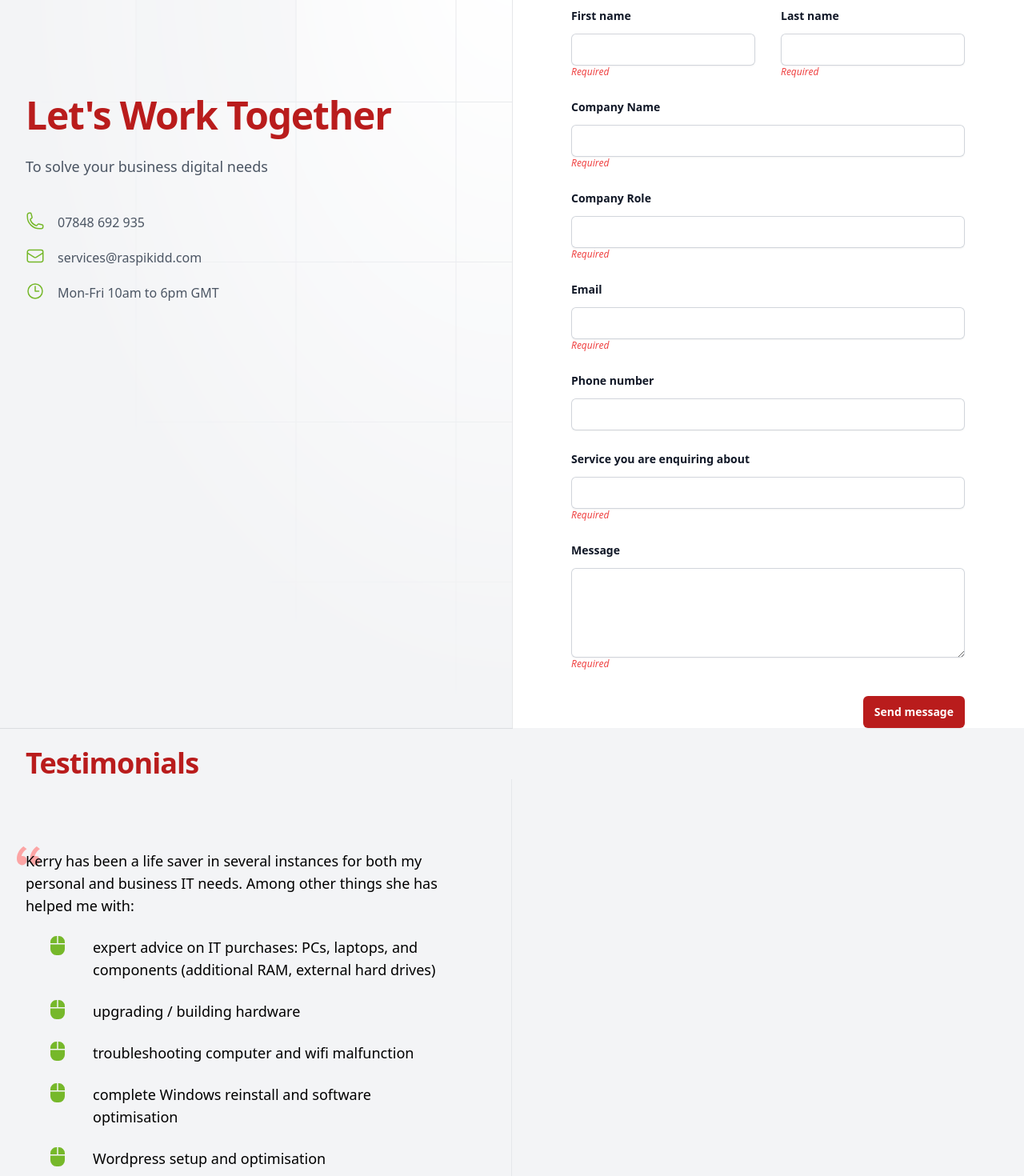
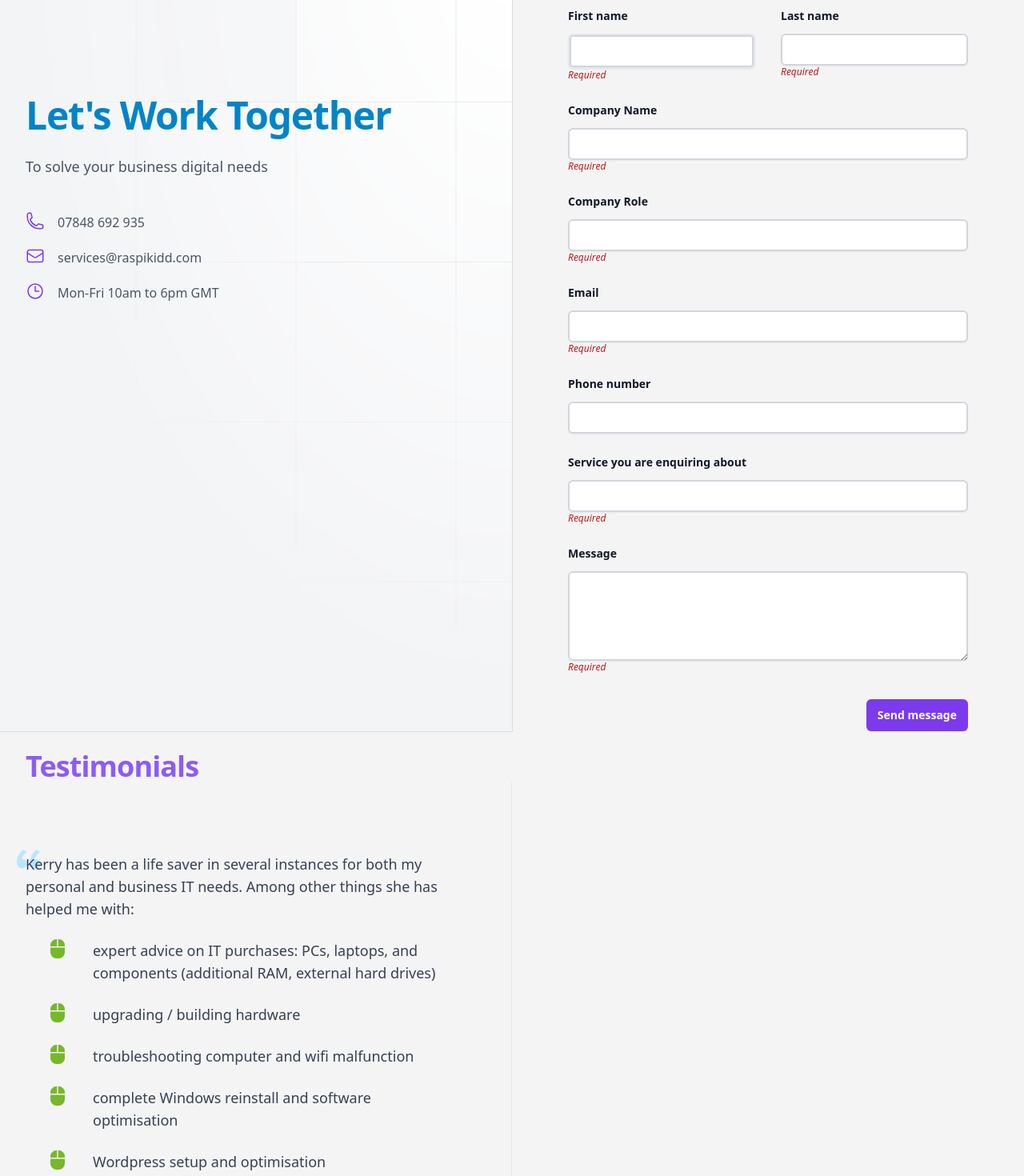
Before and after one commit to DigitalITServices/DigitalServices, a Nuxt app: page /HireMe in a window 1280 px wide. Shown: the part 200-1670 px from the top of the page at 80% size. Built offline with nearby package versions, Linux system fonts and the light colour scheme.

Commit message:
Updated Hire me and contact form

```diff
--- a/components/ContactForm.vue
+++ b/components/ContactForm.vue
@@ -16,73 +16,73 @@
               <label for="first-name" class="block text-sm font-semibold leading-6 text-gray-900">First name</label>
               <div class="mt-2.5">
                 <input
-                  class="block w-full rounded-md border-0 px-3.5 py-2 text-gray-900 shadow-sm ring-1 ring-inset ring-gray-300 placeholder:text-gray-400 focus:ring-2 focus:ring-inset focus:ring-indigo-600 sm:text-sm sm:leading-6"
+                  class="block w-full rounded-md border-2 px-3.5 py-2 text-gray-900 shadow-sm ring-2 ring-inset ring-gray-300 placeholder:text-gray-400 focus:ring-2 focus:ring-inset focus:ring-violet-600 sm:text-sm sm:leading-6"
                   id="first-name"
                   name="first-name"
                   type="text"
                   autocomplete="text"
                   required
                 />
-                <p class="text-red-500 text-xs italic"> Required </p>
+                <p class="text-red-700 text-xs italic"> Required </p>
               </div>
             </div>
             <div>
               <label for="last-name" class="block text-sm font-semibold leading-6 text-gray-900">Last name</label>
               <div class="mt-2.5">
                 <input
-                 class="block w-full rounded-md border-0 px-3.5 py-2 text-gray-900 shadow-sm ring-1 ring-inset ring-gray-300 placeholder:text-gray-400 focus:ring-2 focus:ring-inset focus:ring-indigo-600 sm:text-sm sm:leading-6"
+                 class="block w-full rounded-md border-0 px-3.5 py-2 text-gray-900 shadow-sm ring-2 ring-inset ring-gray-300 placeholder:text-gray-400 focus:ring-2 focus:ring-inset focus:ring-indigo-600 sm:text-sm sm:leading-6"
                  id="last-name"
                  name="last-name"
                  type="text"
                  autocomplete="text"
                  required />
-                <p class="text-red-500 text-xs italic"> Required </p>
+                <p class="text-red-700 text-xs italic"> Required </p>
               </div>
             </div>
             <div class="sm:col-span-2">
               <label for="company" class="block text-sm font-semibold leading-6 text-gray-900">Company Name</label>
               <div class="mt-2.5">
                 <input
-                 class="block w-full rounded-md border-0 px-3.5 py-2 text-gray-900 shadow-sm ring-1 ring-inset ring-gray-300 placeholder:text-gray-400 focus:ring-2 focus:ring-inset focus:ring-indigo-600 sm:text-sm sm:leading-6"
+                 class="block w-full rounded-md border-0 px-3.5 py-2 text-gray-900 shadow-sm ring-2 ring-inset ring-gray-300 placeholder:text-gray-400 focus:ring-2 focus:ring-inset focus:ring-indigo-600 sm:text-sm sm:leading-6"
                  id="company"
                  name="company"
                  type="text"
                  autocomplete="organization"
                  required />
-                <p class="text-red-500 text-xs italic"> Required </p>
+                <p class="text-red-700 text-xs italic"> Required </p>
               </div>
             </div>
             <div class="sm:col-span-2">
               <label for="company-role" class="block text-sm font-semibold leading-6 text-gray-900">Company Role</label>
               <div class="mt-2.5">
                 <input
-                 class="block w-full rounded-md border-0 px-3.5 py-2 text-gray-900 shadow-sm ring-1 ring-inset ring-gray-300 placeholder:text-gray-400 focus:ring-2 focus:ring-inset focus:ring-indigo-600 sm:text-sm sm:leading-6"
+                 class="block w-full rounded-md border-0 px-3.5 py-2 text-gray-900 shadow-sm ring-2 ring-inset ring-gray-300 placeholder:text-gray-400 focus:ring-2 focus:ring-inset focus:ring-indigo-600 sm:text-sm sm:leading-6"
                  id="company-role"
                  name="company-role"
                  type="text"
                  autocomplete="organization-title"
                  required />
-                <p class="text-red-500 text-xs italic"> Required </p>
+                <p class="text-red-700 text-xs italic"> Required </p>
               </div>
             </div>
             <div class="sm:col-span-2">
               <label for="email" class="block text-sm font-semibold leading-6 text-gray-900">Email</label>
               <div class="mt-2.5">
                 <input
-                 class="block w-full rounded-md border-0 px-3.5 py-2 text-gray-900 shadow-sm ring-1 ring-inset ring-gray-300 placeholder:text-gray-400 focus:ring-2 focus:ring-inset focus:ring-indigo-600 sm:text-sm sm:leading-6"
+                 class="block w-full rounded-md border-0 px-3.5 py-2 text-gray-900 shadow-sm ring-2 ring-inset ring-gray-300 placeholder:text-gray-400 focus:ring-2 focus:ring-inset focus:ring-indigo-600 sm:text-sm sm:leading-6"
                  id="email"
                  name="email"
                  type="email"
                  autocomplete="email"
                  required />
-                <p class="text-red-500 text-xs italic"> Required </p>
+                <p class="text-red-700 text-xs italic"> Required </p>
               </div>
             </div>
             <div class="sm:col-span-2">
               <label for="phone-number" class="block text-sm font-semibold leading-6 text-gray-900">Phone number</label>
               <div class="mt-2.5">
                 <input
-                 class="block w-full rounded-md border-0 px-3.5 py-2 text-gray-900 shadow-sm ring-1 ring-inset ring-gray-300 placeholder:text-gray-400 focus:ring-2 focus:ring-inset focus:ring-indigo-600 sm:text-sm sm:leading-6"
+                 class="block w-full rounded-md border-0 px-3.5 py-2 text-gray-900 shadow-sm ring-2 ring-inset ring-gray-300 placeholder:text-gray-400 focus:ring-2 focus:ring-inset focus:ring-indigo-600 sm:text-sm sm:leading-6"
                  id="phone-number"
                  name="phone-number"
                  type="tel"
@@ -93,30 +93,30 @@
               <label for="Service" class="block text-sm font-semibold leading-6 text-gray-900"> Service you are enquiring about </label>
               <div class="mt-2.5">
                 <input
-                 class="block w-full rounded-md border-0 px-3.5 py-2 text-gray-900 shadow-sm ring-1 ring-inset ring-gray-300 placeholder:text-gray-400 focus:ring-2 focus:ring-inset focus:ring-indigo-600 sm:text-sm sm:leading-6"
+                 class="block w-full rounded-md border-0 px-3.5 py-2 text-gray-900 shadow-sm ring-2 ring-inset ring-gray-300 placeholder:text-gray-400 focus:ring-2 focus:ring-inset focus:ring-indigo-600 sm:text-sm sm:leading-6"
                  id="service"
                  name="service"
                  type="text"
                  required />
-                <p class="text-red-500 text-xs italic"> Required </p>
+                <p class="text-red-700 text-xs italic"> Required </p>
               </div>
             </div>
             <div class="sm:col-span-2">
               <label for="message" class="block text-sm font-semibold leading-6 text-gray-900">Message</label>
               <div class="mt-2.5">
                 <textarea
-                 class="block w-full rounded-md border-0 px-3.5 py-2 text-gray-900 shadow-sm ring-1 ring-inset ring-gray-300 placeholder:text-gray-400 focus:ring-2 focus:ring-inset focus:ring-indigo-600 sm:text-sm sm:leading-6"
+                 class="block w-full rounded-md border-0 px-3.5 py-2 text-gray-900 shadow-sm ring-2 ring-inset ring-gray-300 placeholder:text-gray-400 focus:ring-2 focus:ring-inset focus:ring-indigo-600 sm:text-sm sm:leading-6"
                  name="message"
                  id="message"
                  rows="4"
                  required />
-                <p class="text-red-500 text-xs italic"> Required </p>
+                <p class="text-red-700 text-xs italic"> Required </p>
               </div>
             </div>
           </div>
           <div data-netlify-recaptcha="true"></div>
           <div class="mt-8 flex justify-end">
-            <button type="submit" class="rounded-md bg-red-700 px-3.5 py-2.5 text-center text-sm font-semibold text-white shadow-sm hover:bg-indigo-500 focus-visible:outline focus-visible:outline-2 focus-visible:outline-offset-2 focus-visible:outline-indigo-600">Send message</button>
+            <button type="submit" class="rounded-md bg-violet-600 px-3.5 py-2.5 text-center text-sm font-semibold text-white shadow-sm hover:bg-violet-500 focus-visible:outline focus-visible:outline-2 focus-visible:outline-offset-2 focus-visible:outline-indigo-600">Send message</button>
           </div>
         </div>
       </form>
--- a/pages/HireMe.vue
+++ b/pages/HireMe.vue
@@ -1,7 +1,7 @@
 <template>
   <Header />
 
-  <div class="relative isolate bg-white">
+  <div class="relative isolate bg-zinc-100">
     <div class="mx-auto grid max-w-7xl grid-cols-1 lg:grid-cols-2">
       <div class="relative px-6 pb-20 pt-24 sm:pt-32 lg:static lg:px-8 lg:py-48">
         <div class="mx-auto max-w-xl lg:mx-0 lg:max-w-lg">
@@ -19,7 +19,7 @@
               <rect width="100%" height="100%" stroke-width="0" fill="url(#83fd4e5a-9d52-42fc-97b6-718e5d7ee527)" />
             </svg>
           </div>
-          <h1 class="text-3xl tracking-tight font-extrabold text-red-700 sm:text-4xl md:text-5xl lg:text-4xl xl:text-5xl">
+          <h1 class="text-3xl tracking-tight font-extrabold text-sky-600 sm:text-4xl md:text-5xl lg:text-4xl xl:text-5xl">
             Let's Work Together
           </h1>
           <p class="mt-6 text-lg leading-8 text-gray-600">To solve your business digital needs </p>
@@ -27,7 +27,7 @@
             <div class="flex gap-x-4">
               <dt class="flex-none">
                 <span class="sr-only">Phone Number</span>
-                <svg xmlns="http://www.w3.org/2000/svg" fill="none" viewBox="0 0 24 24" stroke-width="1.5" stroke="#76B82A" class="size-6">
+                <svg xmlns="http://www.w3.org/2000/svg" fill="none" viewBox="0 0 24 24" stroke-width="1.5" stroke="#7c3aed" class="size-6">
                   <path stroke-linecap="round" stroke-linejoin="round" d="M2.25 6.75c0 8.284 6.716 15 15 15h2.25a2.25 2.25 0 0 0 2.25-2.25v-1.372c0-.516-.351-.966-.852-1.091l-4.423-1.106c-.44-.11-.902.055-1.173.417l-.97 1.293c-.282.376-.769.542-1.21.38a12.035 12.035 0 0 1-7.143-7.143c-.162-.441.004-.928.38-1.21l1.293-.97c.363-.271.527-.734.417-1.173L6.963 3.102a1.125 1.125 0 0 0-1.091-.852H4.5A2.25 2.25 0 0 0 2.25 4.5v2.25Z" />
                 </svg>
               </dt>
@@ -36,7 +36,7 @@
             <div class="flex gap-x-4">
               <dt class="flex-none">
                 <span class="sr-only">Email</span>
-                <svg xmlns="http://www.w3.org/2000/svg" fill="none" viewBox="0 0 24 24" stroke-width="1.5" stroke="#76B82A" class="size-6">
+                <svg xmlns="http://www.w3.org/2000/svg" fill="none" viewBox="0 0 24 24" stroke-width="1.5" stroke="#7c3aed" class="size-6">
                   <path stroke-linecap="round" stroke-linejoin="round" d="M21.75 6.75v10.5a2.25 2.25 0 0 1-2.25 2.25h-15a2.25 2.25 0 0 1-2.25-2.25V6.75m19.5 0A2.25 2.25 0 0 0 19.5 4.5h-15a2.25 2.25 0 0 0-2.25 2.25m19.5 0v.243a2.25 2.25 0 0 1-1.07 1.916l-7.5 4.615a2.25 2.25 0 0 1-2.36 0L3.32 8.91a2.25 2.25 0 0 1-1.07-1.916V6.75" />
                 </svg>
               </dt>
@@ -45,7 +45,7 @@
             <div class="flex gap-x-4">
               <dt class="flex-none">
                 <span class="sr-only">Opening</span>
-                <svg xmlns="http://www.w3.org/2000/svg" fill="none" viewBox="0 0 24 24" stroke-width="1.5" stroke="#76B82A" class="size-6">
+                <svg xmlns="http://www.w3.org/2000/svg" fill="none" viewBox="0 0 24 24" stroke-width="1.5" stroke="#7c3aed" class="size-6">
                   <path stroke-linecap="round" stroke-linejoin="round" d="M12 6v6h4.5m4.5 0a9 9 0 1 1-18 0 9 9 0 0 1 18 0Z" />
                 </svg>
               </dt>
@@ -60,9 +60,9 @@
   </div>
 
   <!-- Testimonials -->
-  <section class="bg-gray-100">
+  <section class="bg-zinc-100">
     <div class="max-w-7xl mx-auto md:grid md:grid-cols-1 md:px-6 lg:px-8">
-      <br> <h2 class="text-4xl font-extrabold tracking-tight sm:text-4xl text-red-700">
+      <br> <h2 class="text-4xl font-extrabold tracking-tight sm:text-4xl text-violet-500">
         Testimonials
       </h2>
     </div>
@@ -70,8 +70,8 @@
     <div class="max-w-7xl mx-auto md:grid md:grid-cols-2 md:px-6 lg:px-8">
       <div class="py-12 px-4 sm:px-6 md:flex md:flex-col md:py-16 md:pl-0 md:pr-10 md:border-r md:border-grey-400 lg:pr-16">
         <blockquote class="mt-6 md:flex-grow md:flex md:flex-col">
-          <div class="relative text-lg font-medium text-black md:flex-grow">
-            <svg class="absolute top-0 left-0 transform -translate-x-3 -translate-y-2 h-8 w-8 text-red-300" fill="currentColor" viewBox="0 0 32 32" aria-hidden="true">
+          <div class="relative text-lg font-medium text-gray-700 md:flex-grow">
+            <svg class="absolute top-0 left-0 transform -translate-x-3 -translate-y-2 h-8 w-8 text-sky-200" fill="currentColor" viewBox="0 0 32 32" aria-hidden="true">
               <path d="M9.352 4C4.456 7.456 1 13.12 1 19.36c0 5.088 3.072 8.064 6.624 8.064 3.36 0 5.856-2.688 5.856-5.856 0-3.168-2.208-5.472-5.088-5.472-.576 0-1.344.096-1.536.192.48-3.264 3.552-7.104 6.624-9.024L9.352 4zm16.512 0c-4.8 3.456-8.256 9.12-8.256 15.36 0 5.088 3.072 8.064 6.624 8.064 3.264 0 5.856-2.688 5.856-5.856 0-3.168-2.304-5.472-5.184-5.472-.576 0-1.248.096-1.44.192.48-3.264 3.456-7.104 6.528-9.024L25.864 4z" />
             </svg>
 
@@ -81,35 +81,35 @@
 
             <div class="-m-3 p-3 ml-4 mt-3 flex items-start rounded-lg">
               <img class="flex-shrink-0 h-6 w-6" src="/images/bullets.svg" alt="bullet point">
-              <span class="ml-8 text-lg text-black">
+              <span class="ml-8 text-lg text-gray-700">
                 expert advice on IT purchases: PCs, laptops, and components (additional RAM, external hard drives)
               </span>
             </div>
 
             <div class="-m-3 p-3 ml-4 mt-3 flex items-start rounded-lg">
               <img class="flex-shrink-0 h-6 w-6" src="/images/bullets.svg" alt="bullet point">
-              <span class="ml-8 text-lg text-black">
+              <span class="ml-8 text-lg text-gray-700">
                 upgrading / building hardware
               </span>
             </div>
 
             <div class="-m-3 p-3 ml-4 mt-3 flex items-start rounded-lg">
               <img class="flex-shrink-0 h-6 w-6" src="/images/bullets.svg" alt="bullet point">
-              <span class="ml-8 text-lg text-black">
+              <span class="ml-8 text-lg text-gray-700">
                 troubleshooting computer and wifi malfunction
               </span>
             </div>
 
             <div class="-m-3 p-3 ml-4 mt-3 flex items-start rounded-lg">
               <img class="flex-shrink-0 h-6 w-6" src="/images/bullets.svg" alt="bullet point">
-              <span class="ml-8 text-lg text-black">
+              <span class="ml-8 text-lg text-gray-700">
                 complete Windows reinstall and software optimisation
               </span>
             </div>
 
             <div class="-m-3 p-3 ml-4 mt-3 flex items-start rounded-lg">
               <img class="flex-shrink-0 h-6 w-6" src="/images/bullets.svg" alt="bullet point">
-              <span class="ml-8 text-lg text-black">
+              <span class="ml-8 text-lg text-gray-700">
                 Wordpress setup and optimisation
               </span>
             </div>
@@ -126,7 +126,7 @@
               </div> -->
 
               <div class="ml-4">
-                <div class="text-base font-medium text-black">
+                <div class="text-base font-medium text-grey-900">
                   Anonymous
                 </div>
 
```
